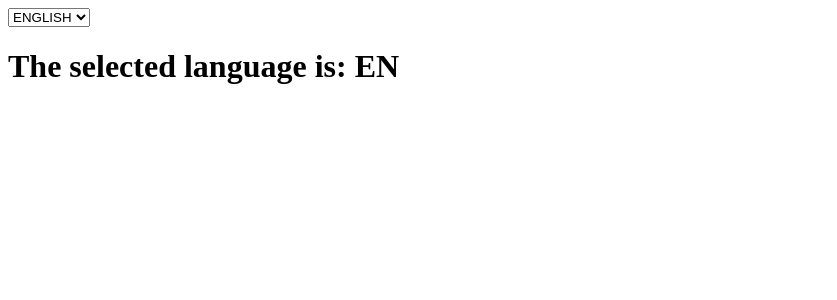
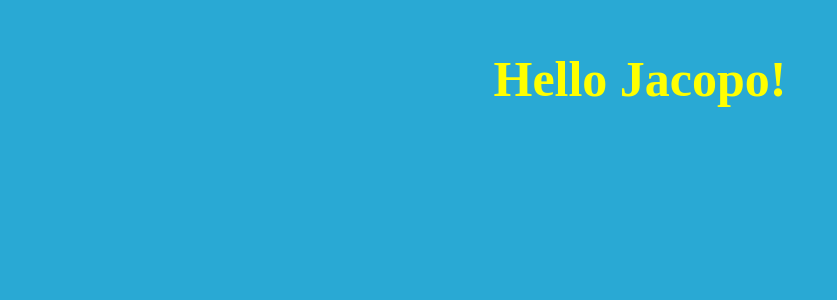
Before and after one commit to Marcoripa/Develhope-React-ex, a React (Create React App) app: page / in a window 1280 px wide. Shown: the top 300 px of the page, without its empty margins (0-837 px from the left). Built offline with nearby package versions, Linux system fonts and the light colour scheme.

Commit message:
function01

```diff
--- a/src/Welcome.js
+++ b/src/Welcome.js
@@ -1,11 +1,5 @@
-import React from "react";
+function Welcome({name}) {
+    return <p>Hello {name}!</p>
+}
 
-export class Welcome extends React.Component {
-    render() {
-        return (
-            <div className="welcome">
-                <p>Hello {this.props.name}!</p>
-            </div>
-        )
-    }
-}
+export default Welcome
--- a/src/index.css
+++ b/src/index.css
@@ -1,10 +1,10 @@
-
-.container {
-    background-color: white;
-    border: 2px solid red;
+body {
+    background-color: rgb(41, 169, 212);
 }
 
-h1 {
+p {
+    font-size: 50px;
     text-align: center;
-    color: blue
+    color: yellow;
+    font-weight: bold;
 }
--- a/src/index.js
+++ b/src/index.js
@@ -1,6 +1,7 @@
 import React from "react";
 import ReactDOM from "react-dom";
-import {App} from './App'
+import Welcome from './Welcome';
+import './index.css'
 
 
-ReactDOM.render(<App />, document.getElementById('root'))
+ReactDOM.render(<Welcome name={'Jacopo'}/>, document.getElementById('root'))
```
